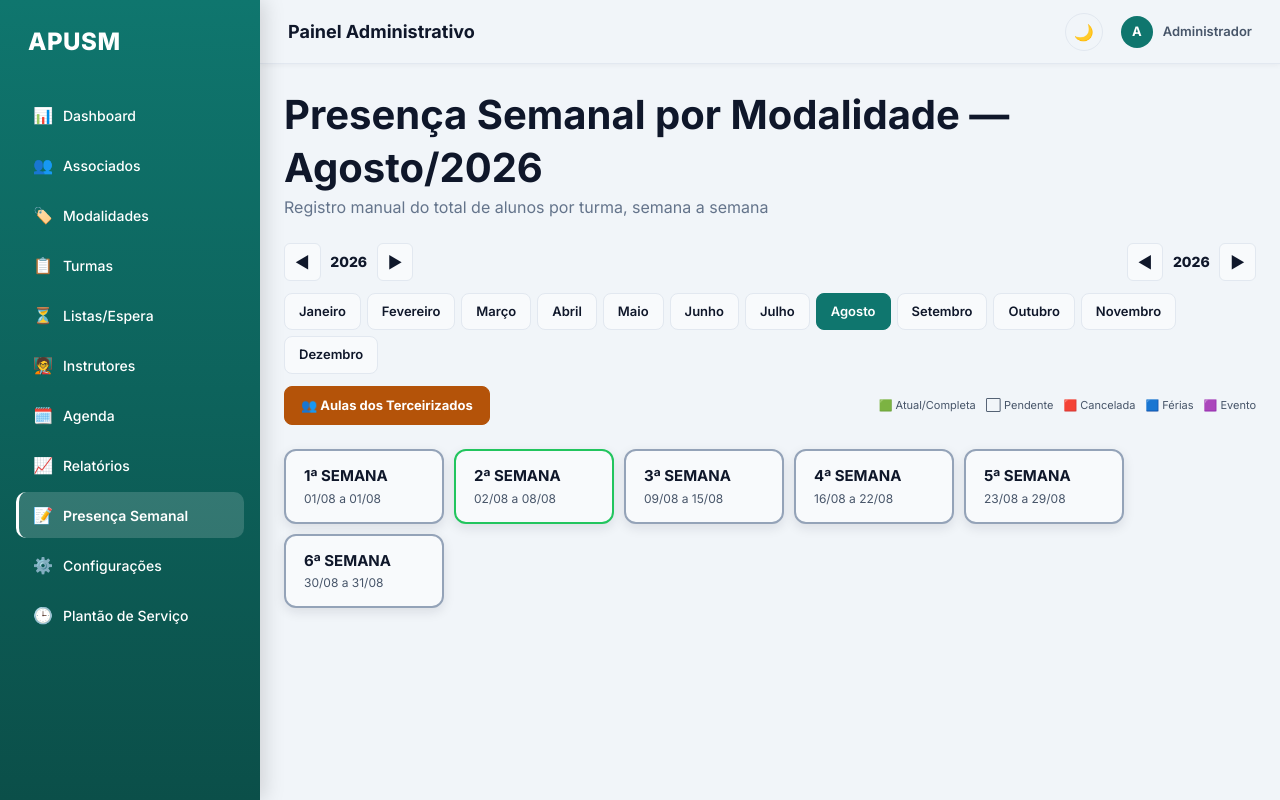
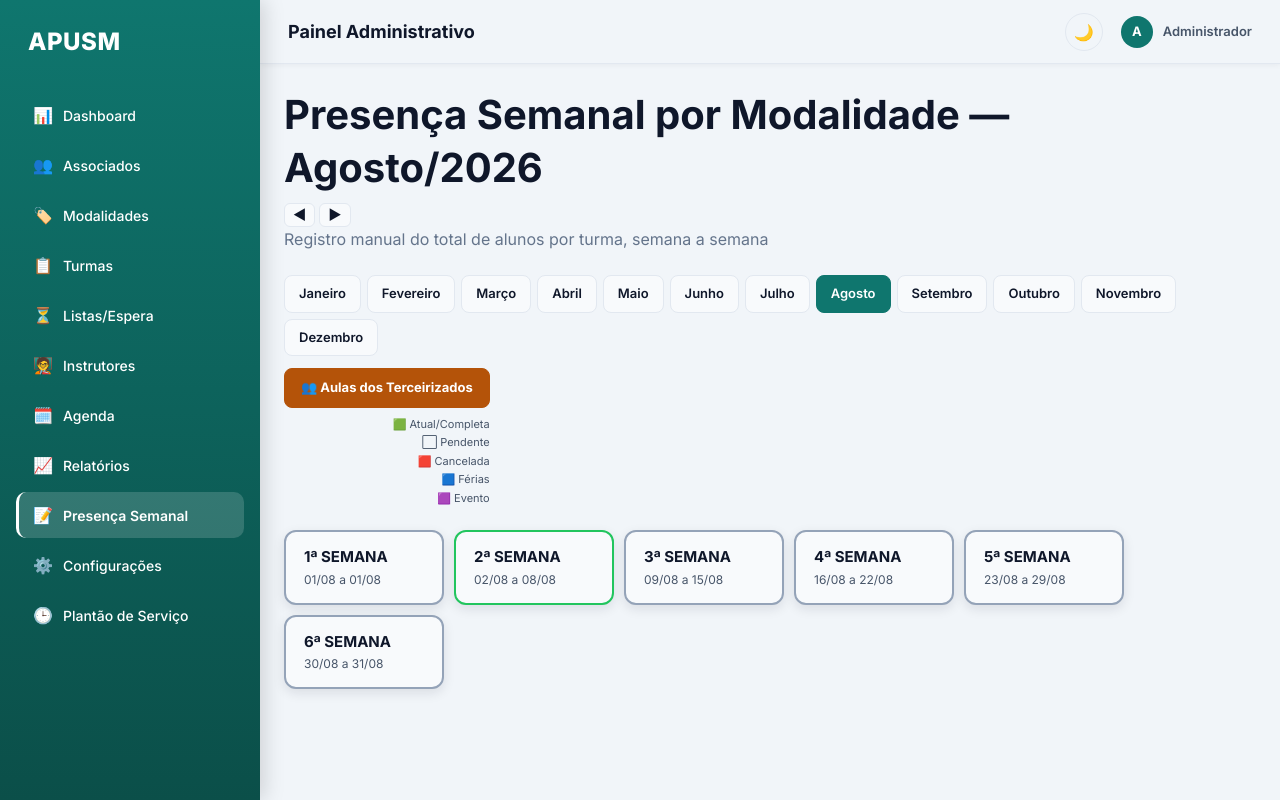
Before and after one commit to BrenoFranzin/apusm, a React (Vite) app: page /relatorios/presenca-semanal in a window 1280 px wide. Built offline with nearby package versions, Linux system fonts and the light colour scheme.

Commit message:
presenca-semanal: remove ano duplicado, reorganiza header, modal terceirizados com bordas redondas, export PDF por instrutor+modalidade com totais feitas/nao feitas por semana

```diff
--- a/src/modules/relatorios/pages/RelatorioPresencaSemanalPage.tsx
+++ b/src/modules/relatorios/pages/RelatorioPresencaSemanalPage.tsx
@@ -453,40 +453,63 @@ function TerceirizadosModal({
         linhas.push({ modalidade: modalidade!.nome, turma: `${DIA_LABEL[turma.dia]} ${turma.horario}`, semana, situacao, motivo });
       }
     }
+    linhas.sort((a, b) => a.semana - b.semana);
     return { inst, linhas };
   }).filter((g) => g.linhas.length > 0);
+
+  // separa por instrutor + modalidade, cada combinação é uma "folha"
+  const folhas = grupos.flatMap(({ inst, linhas }) => {
+    const modalidadesDoInst = Array.from(new Set(linhas.map((l) => l.modalidade)));
+    return modalidadesDoInst.map((modNome) => ({
+      inst,
+      modalidade: modNome,
+      linhas: linhas.filter((l) => l.modalidade === modNome),
+    }));
+  });
 
   function exportarPdf() {
     const janela = window.open("", "_blank");
     if (!janela) return;
-    const secoes = grupos.map(({ inst, linhas }) => `
-      <div style="border:2px solid ${inst.cor}; border-radius:14px; padding:14px 16px; margin-bottom:16px; page-break-inside: avoid;">
-        <h3 style="margin:0 0 10px; color:${inst.cor}; font-size:15px;">${inst.nome} — ${linhas.length} aulas no total</h3>
-        <table style="width:100%; border-collapse:collapse; font-size:11px;">
+    const paginas = folhas.map(({ inst, modalidade, linhas }) => {
+      const feitas = linhas.filter((l) => l.situacao === "Feita").length;
+      const naoFeitas = linhas.length - feitas;
+      return `
+      <section style="page-break-after: always; padding: 12px 0;">
+        <div style="border:2px solid ${inst.cor}; border-radius:14px; padding:16px 18px;">
+          <h2 style="margin:0 0 4px; color:${inst.cor}; font-size:18px;">${inst.nome}</h2>
+          <p style="margin:0 0 14px; font-size:13px; color:#475569;">Modalidade: ${modalidade}</p>
+          <div style="display:flex; gap:10px; margin-bottom:16px; flex-wrap:wrap;">
+            <span style="font-size:12px; font-weight:700; padding:4px 10px; border-radius:999px; background:#f1f5f9;">${linhas.length} aulas no total (no mês)</span>
+            <span style="font-size:12px; font-weight:700; padding:4px 10px; border-radius:999px; background:#dcfce7; color:#16a34a;">${feitas} realizadas</span>
+            <span style="font-size:12px; font-weight:700; padding:4px 10px; border-radius:999px; background:#fee2e2; color:#dc2626;">${naoFeitas} não realizadas</span>
+          </div>
+          <table style="width:100%; border-collapse:collapse; font-size:12px;">
             <thead>
               <tr style="background:#f1f5f9; text-align:left;">
-              <th style="padding:6px 8px;">Modalidade</th><th style="padding:6px 8px;">Turma</th>
-              <th style="padding:6px 8px;">Semana</th><th style="padding:6px 8px;">Situação</th><th style="padding:6px 8px;">Motivo</th>
+                <th style="padding:7px 8px;">Semana</th><th style="padding:7px 8px;">Turma</th>
+                <th style="padding:7px 8px;">Situação</th><th style="padding:7px 8px;">Motivo</th>
               </tr>
             </thead>
             <tbody>
               ${linhas.map((l) => `
                 <tr style="border-top:1px solid #e2e8f0;">
-                <td style="padding:5px 8px;">${l.modalidade}</td>
-                <td style="padding:5px 8px;">${l.turma}</td>
-                <td style="padding:5px 8px;">${ORDINAL[l.semana - 1]}</td>
-                <td style="padding:5px 8px; font-weight:700; color:${corSituacao(l.situacao)};">${l.situacao}</td>
-                <td style="padding:5px 8px; color:#475569;">${l.motivo || "—"}</td>
+                  <td style="padding:6px 8px;">${ORDINAL[l.semana - 1]} semana</td>
+                  <td style="padding:6px 8px;">${l.turma}</td>
+                  <td style="padding:6px 8px; font-weight:700; color:${corSituacao(l.situacao)};">${l.situacao}</td>
+                  <td style="padding:6px 8px; color:#475569;">${l.motivo || "—"}</td>
                 </tr>`).join("")}
             </tbody>
           </table>
-      </div>`).join("");
+        </div>
+      </section>`;
+    }).join("");
     janela.document.write(`
-      <html><head><meta charset="utf-8" /><title>Terceirizados - ${MESES[mes]}/${ano}</title></head>
-      <body style="font-family: Arial, sans-serif; padding: 24px; color:#0f172a;">
-        <h1 style="font-size:20px; margin:0 0 4px;">Aulas dos Terceirizados — ${MESES[mes]}/${ano}</h1>
-        <p style="font-size:12px; color:#64748b; margin:0 0 20px;">Relatório para a tesouraria — feitas, canceladas e não preenchidas</p>
-        ${secoes || "<p>Nenhuma turma vinculada a terceirizados neste mês.</p>"}
+      <html><head><meta charset="utf-8" /><title>Terceirizados - ${MESES[mes]}/${ano}</title>
+      <style>@page { size: A4 portrait; margin: 16mm; } section:last-child { page-break-after: auto; }</style>
+      </head>
+      <body style="font-family: Arial, sans-serif; color:#0f172a;">
+        <h1 style="font-size:20px; margin:0 0 16px;">Aulas dos Terceirizados — ${MESES[mes]}/${ano}</h1>
+        ${paginas || "<p>Nenhuma turma vinculada a terceirizados neste mês.</p>"}
       </body></html>`);
     janela.document.close();
     janela.focus();
@@ -495,7 +518,7 @@ function TerceirizadosModal({
 
   return (
     <div onClick={onFechar} style={{ position: "fixed", inset: 0, background: "rgba(15, 23, 42, 0.55)", display: "flex", alignItems: "center", justifyContent: "center", zIndex: "var(--z-modal)" as unknown as number, padding: 16 }}>
-      <div onClick={(e) => e.stopPropagation()} className="apusm-card" style={{ width: "100%", maxWidth: 1305, maxHeight: "85vh", overflowY: "auto", padding: "var(--space-6)", position: "relative" }}>
+      <div onClick={(e) => e.stopPropagation()} className="apusm-card" style={{ width: "100%", maxWidth: 1305, maxHeight: "85vh", overflowY: "auto", padding: "var(--space-6)", position: "relative", borderRadius: 20 }}>
         <button onClick={onFechar} style={{ position: "absolute", top: 14, right: 18, fontSize: 22, lineHeight: 1, color: "var(--text-muted)", background: "none", border: "none", cursor: "pointer" }}>×</button>
         <div style={{ textAlign: "center", marginBottom: 4 }}>
           <h2 style={{ fontWeight: 700, fontSize: 19, margin: 0, color: "var(--text-primary)" }}>Aulas dos Terceirizados — {MESES[mes]}/{ano}</h2>
@@ -605,22 +628,18 @@ export default function RelatorioPresencaSemanalPage() {
   return (
     <div className="space-y-6">
       <div>
-        <h1 className="text-2xl font-bold" style={{ color: "var(--page-heading)" }}>Presença Semanal por Modalidade — {MESES[mes]}/{ano}</h1>
+        <h1 className="text-2xl font-bold" style={{ color: "var(--page-heading)", display: "flex", alignItems: "center", gap: 8, flexWrap: "wrap" }}>
+          Presença Semanal por Modalidade — {MESES[mes]}/{ano}
+          <span style={{ display: "inline-flex", gap: 4, alignItems: "center" }}>
+            <button onClick={() => setAno((a) => a - 1)} style={{ padding: "2px 8px", fontSize: 14, borderRadius: 6, border: "1px solid var(--border-default)", background: "var(--background-primary)", color: "var(--text-primary)", cursor: "pointer" }}>◀</button>
+            <button onClick={() => setAno((a) => a + 1)} style={{ padding: "2px 8px", fontSize: 14, borderRadius: 6, border: "1px solid var(--border-default)", background: "var(--background-primary)", color: "var(--text-primary)", cursor: "pointer" }}>▶</button>
+          </span>
+        </h1>
         <p style={{ color: "var(--page-subheading)" }}>Registro manual do total de alunos por turma, semana a semana</p>
       </div>
 
       {/* Abas de mês + botão de terceirizados */}
-      <div style={{ display: "flex", flexWrap: "wrap", gap: 12, justifyContent: "space-between", alignItems: "center" }}>
-        <div style={{ display: "flex", gap: 6, alignItems: "center" }}>
-          <button onClick={() => setAno((a) => a - 1)} style={{ padding: "6px 10px", borderRadius: 6, border: "1px solid var(--border-default)", background: "var(--background-primary)", color: "var(--text-primary)", cursor: "pointer" }}>◀</button>
-          <span style={{ fontWeight: 800, fontSize: 14, color: "var(--text-primary)", minWidth: 44, textAlign: "center" }}>{ano}</span>
-          <button onClick={() => setAno((a) => a + 1)} style={{ padding: "6px 10px", borderRadius: 6, border: "1px solid var(--border-default)", background: "var(--background-primary)", color: "var(--text-primary)", cursor: "pointer" }}>▶</button>
-        </div>
-        <div style={{ display: "flex", gap: 6, alignItems: "center" }}>
-          <button onClick={() => setAno((a) => a - 1)} style={{ padding: "6px 10px", borderRadius: 6, border: "1px solid var(--border-default)", background: "var(--background-primary)", color: "var(--text-primary)", cursor: "pointer" }}>◀</button>
-          <span style={{ fontWeight: 800, fontSize: 14, color: "var(--text-primary)", minWidth: 44, textAlign: "center" }}>{ano}</span>
-          <button onClick={() => setAno((a) => a + 1)} style={{ padding: "6px 10px", borderRadius: 6, border: "1px solid var(--border-default)", background: "var(--background-primary)", color: "var(--text-primary)", cursor: "pointer" }}>▶</button>
-        </div>
+      <div style={{ display: "flex", justifyContent: "space-between", alignItems: "flex-start", flexWrap: "wrap", gap: 12 }}>
         <div style={{ display: "flex", flexWrap: "wrap", gap: 6 }}>
           {MESES.map((nome, i) => (
             <button
@@ -637,6 +656,7 @@ export default function RelatorioPresencaSemanalPage() {
             </button>
           ))}
         </div>
+        <div style={{ display: "flex", flexDirection: "column", alignItems: "flex-end", gap: 8 }}>
           <button
             onClick={() => setTerceirizadosAberto(true)}
             style={{
@@ -647,12 +667,13 @@ export default function RelatorioPresencaSemanalPage() {
           >
             👥 Aulas dos Terceirizados
           </button>
-        <div style={{ display: "flex", gap: 10, fontSize: 11, color: "var(--text-secondary)", flexWrap: "wrap" }}>
+          <div style={{ display: "flex", flexDirection: "column", alignItems: "flex-end", gap: 2, fontSize: 11, color: "var(--text-secondary)" }}>
             <span>🟩 Atual/Completa</span>
             <span>⬜ Pendente</span>
             <span>🟥 Cancelada</span>
             <span>🟦 Férias</span>
             <span>🟪 Evento</span>
+          </div>
         </div>
       </div>
 
```
Lines whose indentation alone changed are shown as unchanged.
